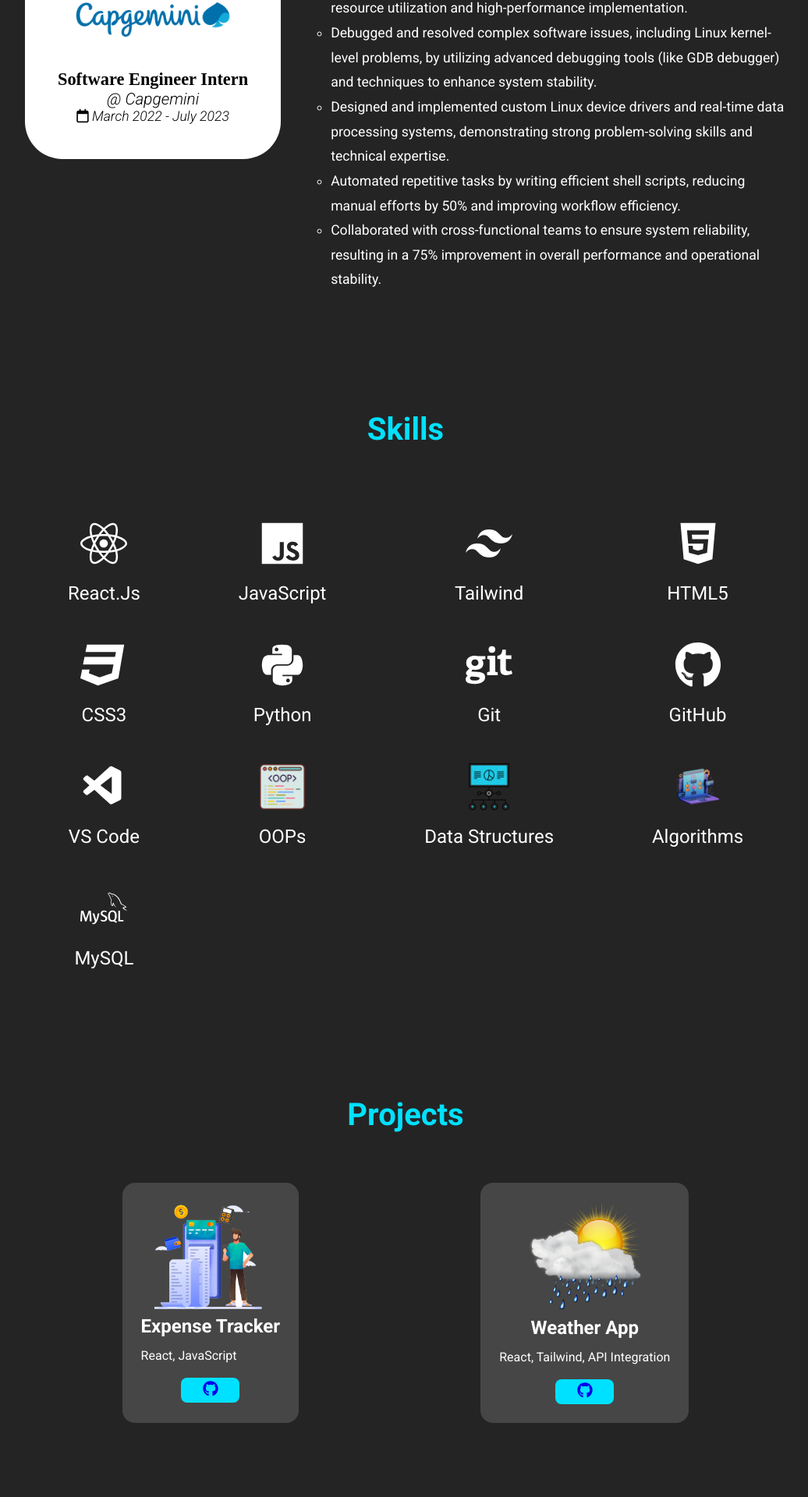
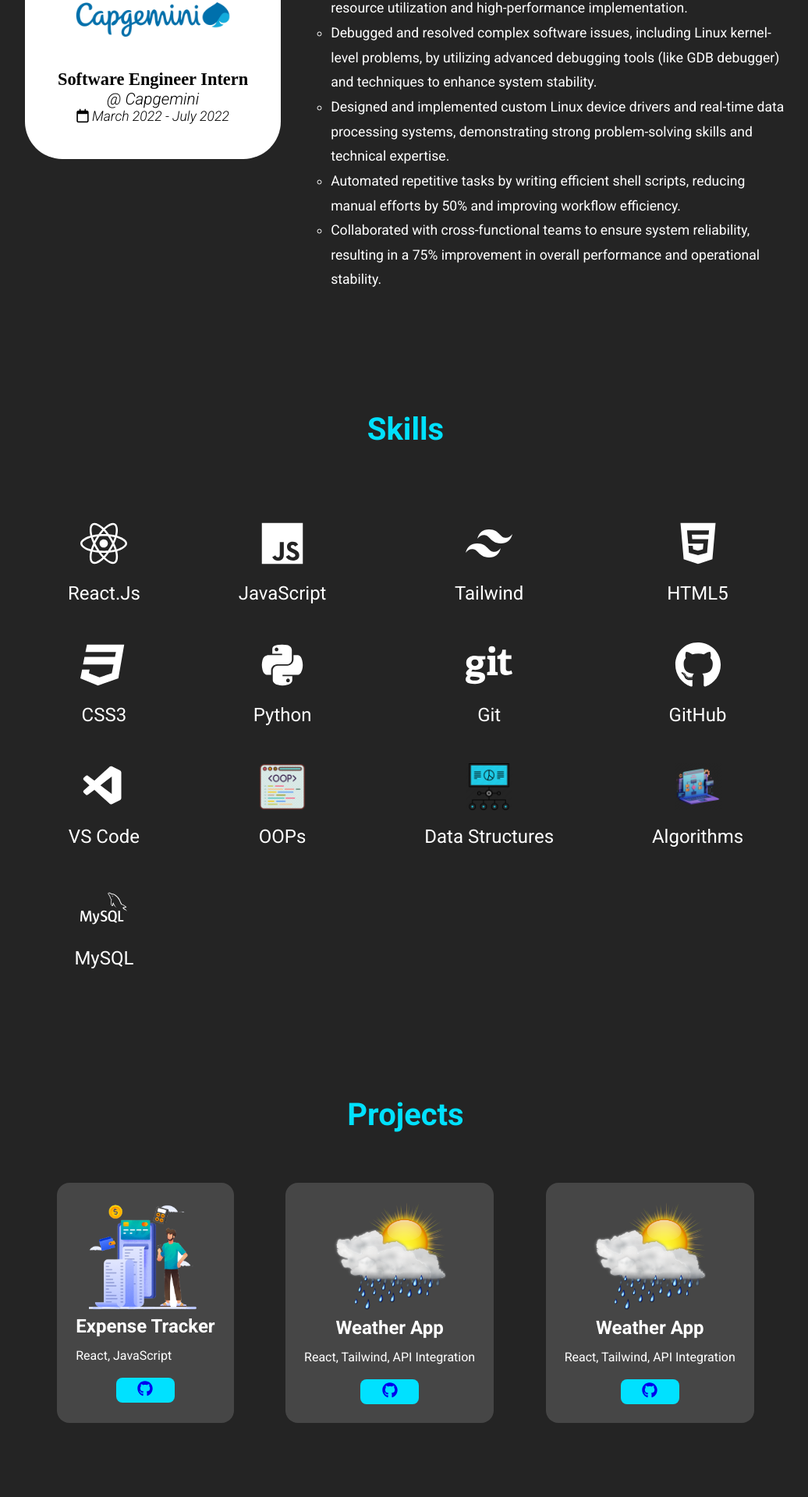
Before and after one commit to manish-nalla/Manish_Nalla, a React (Create React App) app: page / in a window 1280 px wide. Shown: the part 1239-3159 px from the top of the page at 78% size, without its empty margins (120-1156 px from the left). Built offline with nearby package versions, Linux system fonts and the light colour scheme; a web font is replaced by a local one.

Commit message:
new project

```diff
--- a/src/Components/Experience/Experience.jsx
+++ b/src/Components/Experience/Experience.jsx
@@ -10,7 +10,7 @@ const Experience = () => {
                     <img src={capgemini} alt="Capgemini" className="logo" />
                     <p className="role">Software Engineer Intern</p>
                     <p className="company_name">@ Capgemini</p>
-                    <p className="year"><i className="fa-regular fa-calendar"></i> March 2022 - July 2023</p>
+                    <p className="year"><i className="fa-regular fa-calendar"></i> March 2022 - July 2022</p>
                 </div>
                 <div className="description">
                     <ul className="desc-list">
--- a/src/Components/Projects/Projects.jsx
+++ b/src/Components/Projects/Projects.jsx
@@ -8,7 +8,7 @@ const Projects = () =>{
     const projects_array =[
         {id:1, name:"Expense Tracker", technologies: 'React, JavaScript', icon: <img src={expenseImage} alt='Expense_Tracker'/>, github: 'https://github.com/manish-nalla/expense_tracker'},
         {id:2, name:"Weather App", technologies: 'React, Tailwind, API Integration', icon: <img src={weatherImage} alt='Weather_Application'/>, github: 'https://github.com/manish-nalla/Weather'},
-        // {id:2, name:"Weather App", technologies: 'React, Tailwind, API Integration', icon: <img src={weatherImage} alt='Weather_Application'/>, github: 'https://github.com/manish-nalla/Weather'},
+        {id:3, name:"Weather App", technologies: 'React, Tailwind, API Integration', icon: <img src={weatherImage} alt='Weather_Application'/>, github: 'https://github.com/manish-nalla/Weather'},
         // {id:2, name:"Weather App", technologies: 'React, Tailwind, API Integration', icon: <img src={weatherImage} alt='Weather_Application'/>, github: 'https://github.com/manish-nalla/Weather'},
     ]
 
```
